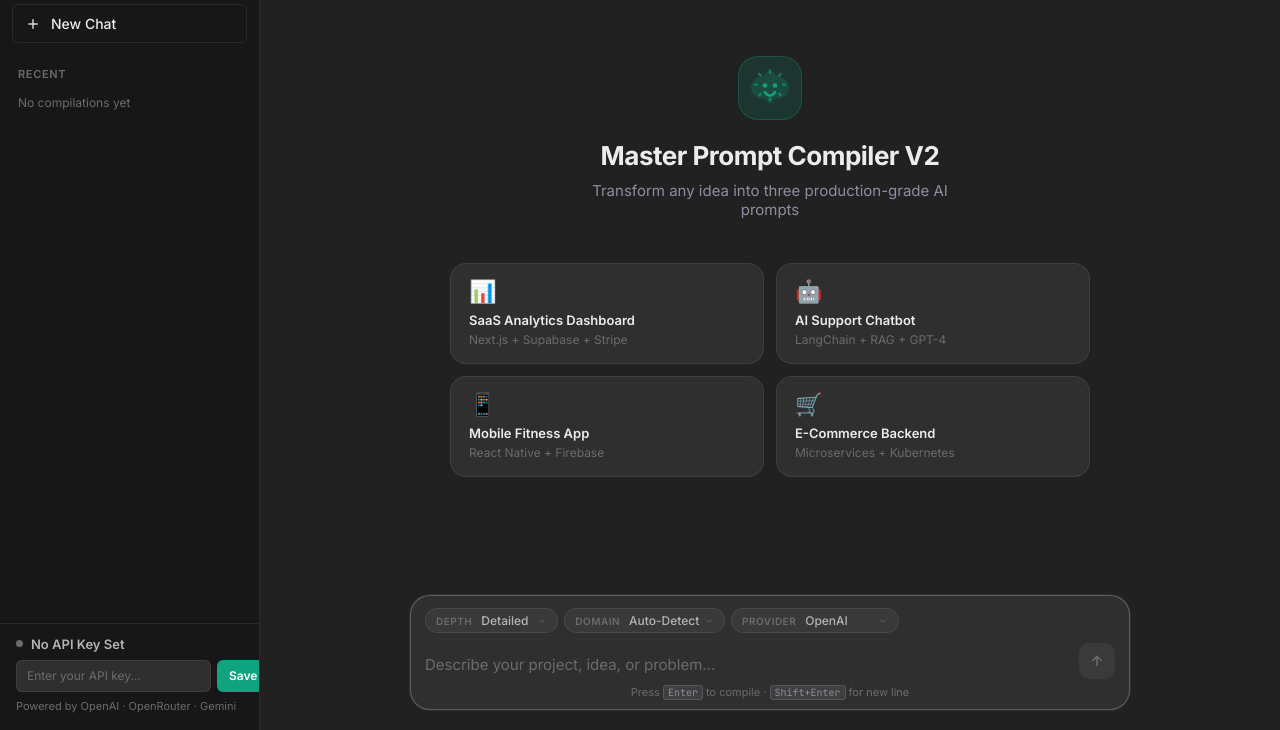
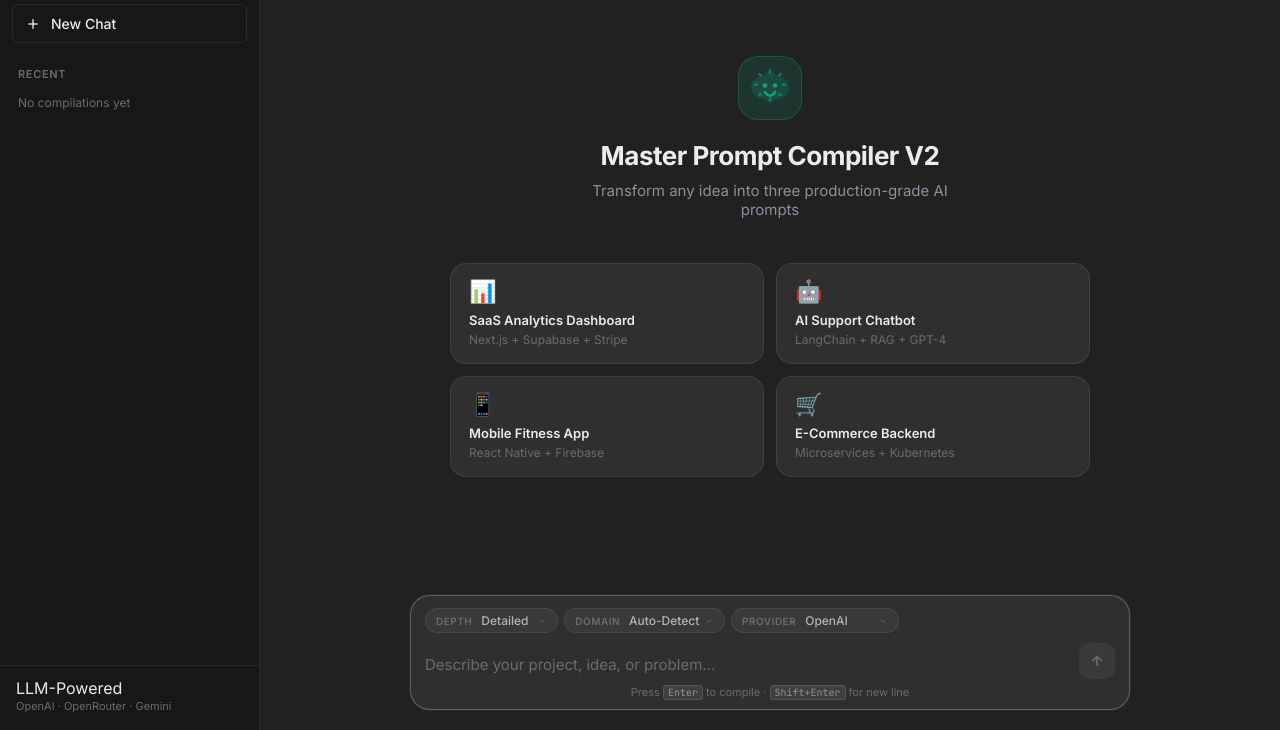
Before and after one commit to Srikar-Merugu/PromptCompiler, a website: page index.html in a window 1280 px wide. Shown: the part 70-800 px from the top of the page. Drawn offline with Linux system fonts and the light colour scheme.

Commit message:
Remove client-side API key input; API key now set via .env only

```diff
--- a/app.js
+++ b/app.js
@@ -77,11 +77,6 @@ const providerSelect  = document.getElementById('provider-select');
 const detectedBadge   = document.getElementById('detected-badge');
 const detectedText    = document.getElementById('detected-text');
 
-const apiKeyInput     = document.getElementById('api-key-input');
-const apiKeySaveBtn   = document.getElementById('api-key-save-btn');
-const statusDot       = document.getElementById('status-dot');
-const statusLabel     = document.getElementById('status-label');
-
 const toast           = document.getElementById('toast');
 
 const suggestionChips = document.querySelectorAll('.suggestion-chip');
@@ -148,18 +143,9 @@ function renderHistory() {
 renderHistory();
 
 // =============================================
-// API KEY MANAGEMENT
+// PROVIDER PERSISTENCE
 // =============================================
-const API_KEY_STORAGE = 'pc_api_key_v1';
 const PROVIDER_STORAGE = 'pc_provider_v1';
-
-function loadApiKey() {
-  try { return localStorage.getItem(API_KEY_STORAGE) || ''; } catch { return ''; }
-}
-
-function saveApiKey(key) {
-  try { localStorage.setItem(API_KEY_STORAGE, key); } catch {}
-}
 
 function loadProvider() {
   try { return localStorage.getItem(PROVIDER_STORAGE) || 'openai'; } catch { return 'openai'; }
@@ -169,40 +155,13 @@ function saveProvider(p) {
   try { localStorage.setItem(PROVIDER_STORAGE, p); } catch {}
 }
 
-function updateApiKeyStatus() {
-  const key = loadApiKey();
-  if (key && key.length > 5) {
-    statusDot.style.background = 'var(--accent)';
-    statusLabel.textContent = 'API Key Ready';
-  } else {
-    statusDot.style.background = 'var(--text-muted)';
-    statusLabel.textContent = 'No API Key Set';
-  }
-}
-
-// Restore saved values
-const savedKey = loadApiKey();
-if (savedKey) apiKeyInput.value = savedKey;
 const savedProvider = loadProvider();
 providerSelect.value = savedProvider;
-updateApiKeyStatus();
-
-apiKeySaveBtn.addEventListener('click', () => {
-  const key = apiKeyInput.value.trim();
-  if (key.length < 10) {
-    showToast('Please enter a valid API key');
-    return;
-  }
-  saveApiKey(key);
-  updateApiKeyStatus();
-  showToast('✓ API key saved (local storage)');
-});
 
 providerSelect.addEventListener('change', () => {
   saveProvider(providerSelect.value);
 });
 
-// Also sync the topbar provider select
 const providerSelectTop = document.getElementById('provider-select-top');
 if (providerSelectTop) {
   providerSelectTop.value = providerSelect.value;
@@ -280,14 +239,7 @@ compileBtn.addEventListener('click', async () => {
 
   const tone       = toneSelect.value;
   const provider  = providerSelect.value;
-  const apiKey    = loadApiKey();
 
-  if (!apiKey) {
-    showToast('Please enter an API key in the sidebar first');
-    return;
-  }
-
-  // Switch to chat view
   welcomeScreen.style.display = 'none';
   messagesContainer.style.display = 'flex';
 
@@ -311,7 +263,7 @@ compileBtn.addEventListener('click', async () => {
     const response = await fetch('/api/compile', {
       method: 'POST',
       headers: { 'Content-Type': 'application/json' },
-      body: JSON.stringify({ input, tone, provider, apiKey }),
+      body: JSON.stringify({ input, tone, provider }),
     });
 
     const data = await response.json();
--- a/index.html
+++ b/index.html
@@ -49,15 +49,11 @@
     <!-- Sidebar Footer -->
     <div class="sidebar-footer">
       <div class="model-row">
-        <div class="model-dot" id="status-dot"></div>
-        <span class="model-label" id="status-label">Configure API Key</span>
-      </div>
-      <div class="api-key-row">
-        <input type="password" id="api-key-input" class="api-key-input" placeholder="Enter your API key..." />
-        <button class="api-key-save-btn" id="api-key-save-btn" title="Save key (stored locally)">Save</button>
+        <div class="model-dot"></div>
+        <span class="model-label">LLM-Powered</span>
       </div>
       <div class="supported-models">
-        Powered by OpenAI · OpenRouter · Gemini
+        OpenAI · OpenRouter · Gemini
       </div>
     </div>
   </aside>
--- a/style.css
+++ b/style.css
@@ -211,75 +211,6 @@ textarea { font-family: var(--font); resize: none; outline: none; border: none;
 .sidebar-footer {
   padding: 12px 16px 16px;
   border-top: 1px solid var(--border);
-}
-
-.api-key-row {
-  display: flex;
-  gap: 6px;
-  margin: 8px 0 6px;
-}
-
-.api-key-input {
-  flex: 1;
-  background: var(--surface);
-  border: 1px solid var(--border);
-  border-radius: var(--r-sm);
-  color: var(--text-primary);
-  font-size: 12px;
-  padding: 7px 10px;
-  font-family: var(--mono);
-  outline: none;
-  transition: border-color 0.2s;
-}
-
-.api-key-input:focus {
-  border-color: var(--accent-border);
-}
-
-.api-key-input::placeholder {
-  color: var(--text-muted);
-  font-family: var(--font);
-}
-
-.api-key-save-btn {
-  background: var(--accent);
-  color: #fff;
-  border: none;
-  border-radius: var(--r-sm);
-  padding: 7px 12px;
-  font-size: 12px;
-  font-weight: 600;
-  white-space: nowrap;
-  transition: background 0.2s;
-}
-
-.api-key-save-btn:hover {
-  background: var(--accent-hover);
-}
-
-.model-row {
-  display: flex;
-  align-items: center;
-  gap: 8px;
-  margin-bottom: 6px;
-}
-
-.model-dot {
-  width: 7px; height: 7px;
-  border-radius: 50%;
-  background: var(--accent);
-  animation: pulse-green 2.5s ease-in-out infinite;
-}
-
-@keyframes pulse-green {
-  0%, 100% { opacity: 1; box-shadow: 0 0 0 0 rgba(16,163,127,0.4); }
-  50%       { opacity: 0.8; box-shadow: 0 0 0 4px rgba(16,163,127,0); }
-}
-
-.model-label {
-  font-size: 13px;
-  font-weight: 600;
-  color: var(--text-secondary);
 }
 
 .supported-models {
```
Also changed, not shown: server.js (+4 -4 lines), 2 other files.
